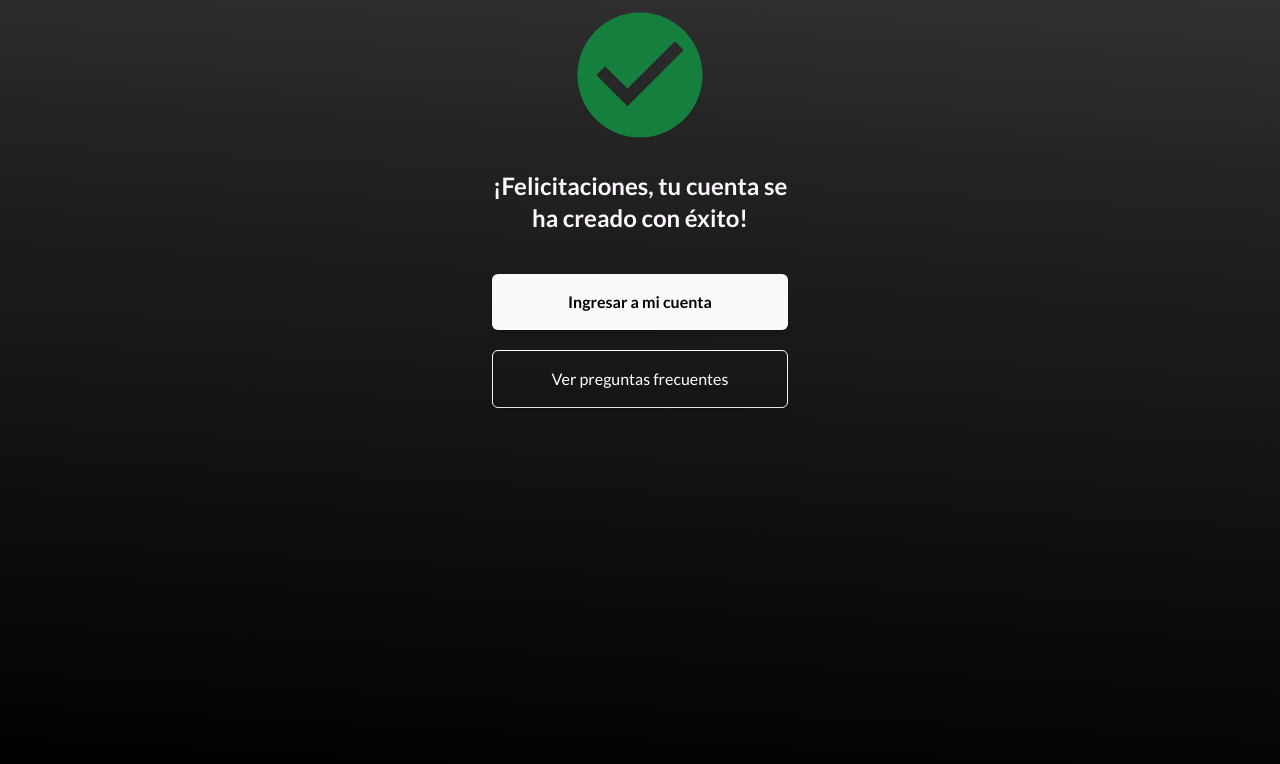
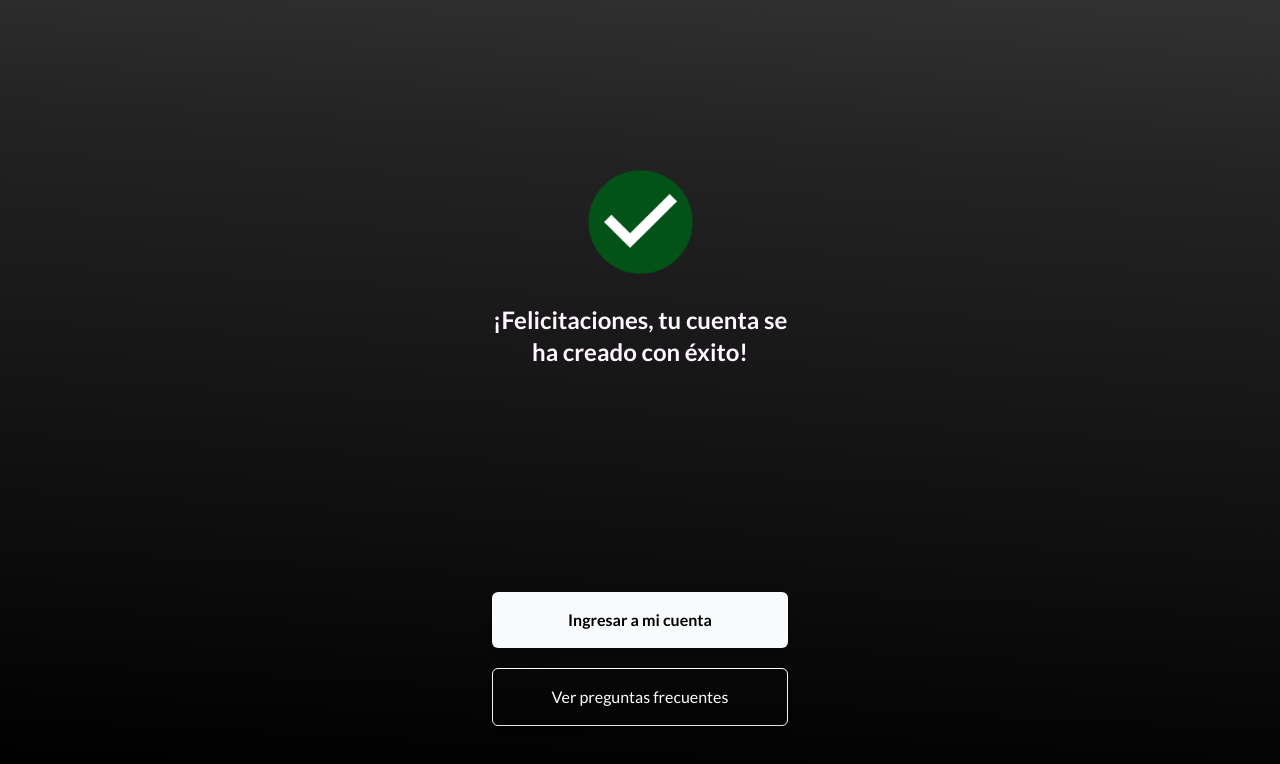
Before and after one commit to pguinazu/we-frontend, a Next.js app: page /auth/success-account in a window 1280 px wide. Shown: the top 764 px of the page. Built offline with nearby package versions, Linux system fonts and the light colour scheme.

Commit message:
Update page.tsx

```diff
--- a/src/app/auth/success-account/page.tsx
+++ b/src/app/auth/success-account/page.tsx
@@ -20,18 +20,23 @@ const SuccessAccountCreated = () => {
 
   return (
     <div className="relative w-full h-full flex flex-col items-center justify-center">
-      <div className="flex flex-col items-center gap-5">
+      <div className="flex flex-col items-center gap-5 mt-40">
         <div className="flex justify-center items-center">
-          <CheckCircleIcon
-            className="text-green-700"
-            style={{
-              fontSize: '150px',
-            }}
+          <img
+            src="/icons/Success.png"
+            alt="Success Icon"
+            className="icon-class"
+            height={125}
+            width={125}
           />
         </div>
-        <Title className="text-center text-white text-[20px] leading-[28px] w-[241px]" textAlign="center" text="¡Felicitaciones, tu cuenta se ha creado con éxito!" />
+        <Title
+          className="text-center text-white"
+          textAlign="center"
+          text="¡Felicitaciones, tu cuenta se ha creado con éxito!"
+        />
       </div>
-      <div className="flex flex-col items-center gap-5 mt-10 w-[296px]">
+      <div className="flex flex-col items-center gap-5 mt-56 w-[296px]">
         <Button
           label="Ingresar a mi cuenta"
           onClick={handleGoToAccount}
```
